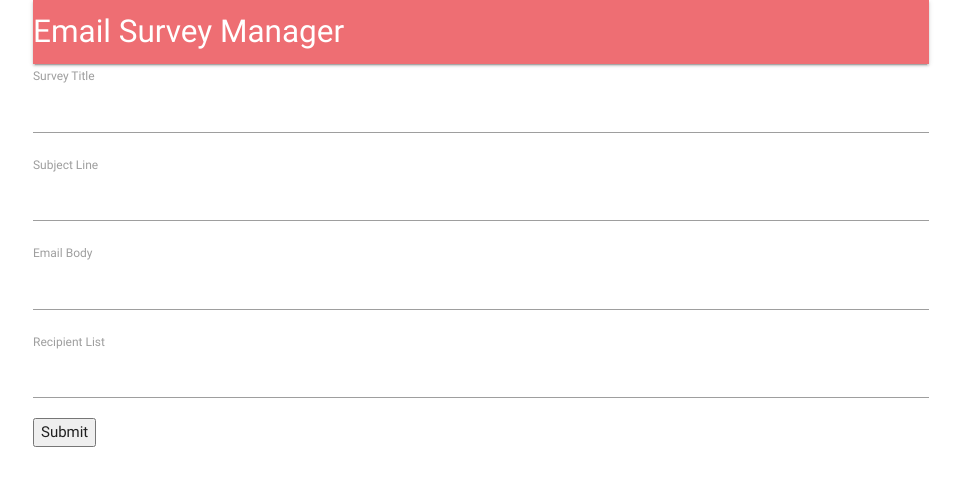
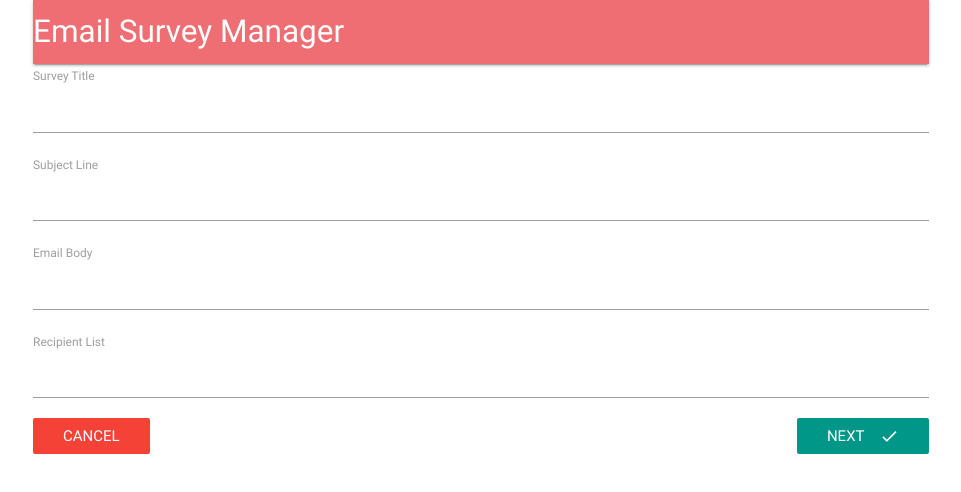
Before and after one commit to dacup72/email-survey-manager, a React (Create React App) app in the folder client/: page /surveys/new in a window 1280 px wide. Shown: the top 492 px of the page, without its empty margins (159-1120 px from the left). Built offline with nearby package versions, Linux system fonts and the light colour scheme; no server answers.

Commit message:
Added styling to survey form

```diff
--- a/client/src/components/App.js
+++ b/client/src/components/App.js
@@ -15,16 +15,14 @@
 
   render() {
     return (
-      <div className='container'>
         <BrowserRouter>
-          <div>
+          <div className="container">
             <Header />
             <Route exact path='/' component={Landing}/>
             <Route exact path='/surveys' component={Dashboard}/>
             <Route path='/surveys/new' component={SurveyNew}/>
           </div>
         </BrowserRouter>
-      </div>
     )
   }
 }
--- a/client/src/components/surveys/SurveyForm.js
+++ b/client/src/components/surveys/SurveyForm.js
@@ -1,6 +1,7 @@
 // SurveyForm shows a form for a user to add input
 import React, { Component } from 'react';
 import _ from 'lodash';
+import { Link } from 'react-router-dom';
 // reduxForm allows this form to communicate with the redux state
 // Field is a helper for rendering any type of html form elements to collect input
 // Each field is going to have a component containing our custom surveyField components
@@ -20,6 +21,7 @@
     return _.map(FIELDS, ({ label, name }) => {
       return (
         <Field
+          key={name}
           component={SurveyField}
           type="text"
           label={label}
@@ -35,7 +37,13 @@
         {/* handleSubmit is doen for us behind the sceens by reduxForm's Field  */}
         <form onSubmit={this.props.handleSubmit(values => console.log(values))}>
           {this.renderFields()}
-          <button type="submit">Submit</button>
+          <Link to="/surveys" className="red btn-flat white-text">
+            Cancel
+          </Link>
+          <button type="submit" className="teal btn-flat right white-text">
+            Next
+            <i className="material-icons right">done</i>
+          </button>
         </form>
       </div>
     );
```
